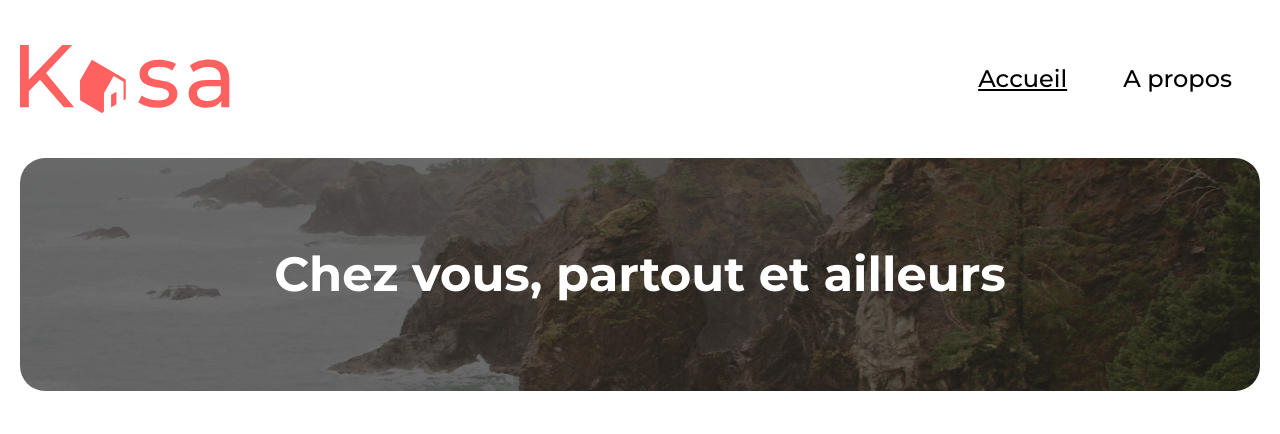
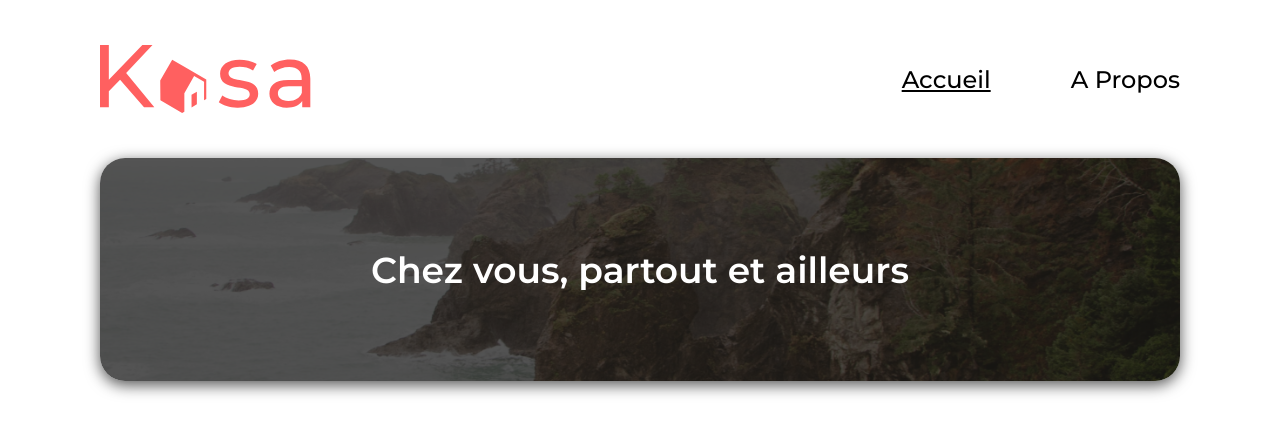
Before and after one commit to BreakFork/Kasa, a React (Create React App) app: page / in a window 1280 px wide. Shown: the top 434 px of the page. Built offline with nearby package versions, Linux system fonts and the light colour scheme.

Commit message:
CSS Home page et Composant Header

```diff
--- a/public/index.html
+++ b/public/index.html
@@ -15,6 +15,6 @@
   </head>
   <body>
     <noscript>You need to enable JavaScript to run this app.</noscript>
-    <div id="root" class="main-wrapper"></div>
+    <div id="root" class="root-container"></div>
   </body>
 </html>
--- a/src/App.js
+++ b/src/App.js
@@ -1,13 +1,11 @@
 import React from 'react';
 import Router from './components/Router';
-// import Banner from './Banner';
-// import Navbar from './Navbar';
 
 function App() {
   return (
-    <div>
+    <>
       <Router />
-    </div>
+    </>
     );
 };
 
--- a/src/components/banner/Banner.jsx
+++ b/src/components/banner/Banner.jsx
@@ -5,9 +5,9 @@ const Banner = ({imageSrc, title}) => {
     return (
         <div className="banner">
             <img className="banner__img" src={imageSrc} alt="" />
-            <h1 className="banner__title">
+            <div className="banner__title">
                 {title}
-            </h1>
+            </div>
         </div>
     );
 };
--- a/src/components/banner/banner.scss
+++ b/src/components/banner/banner.scss
@@ -1,35 +1,79 @@
-@import "../../styles/main.scss";
-// $ft-size-6: 48px;
+@use "../../styles/main.scss";
+
+// $responsive-height: 223px;
+// $banner-img-height: $responsive-height;
+
 .banner {
     position: relative;
     display: flex;
     align-items: center;
-    justify-content: center;
-    height: 233px;
-    width: 100%;
-    max-width: 1240px;
-    margin: 45px 0 0 0;
-    // margin: 45px 100px 50px 100px;
+    // justify-content: center;
+    // height: 233px;
+    // width: 100%;
+    // max-width: 1240px;
+    // margin: 45px 0 0 0;
     color: white;
-    // border-radius:  25px;
+
+    @include main.breakpoint-mobile-m {
+        // align-content: flex-start;
+        height: map-get(main.$responsive-height, sm);
+        // background-color: red;
+    }
+
+    @include main.breakpoint-mobile-l {
+        font-size: map-get(main.$font-sizes, size-2);
+        // align-items: center;
+        // background-color: orange;
+    }
+
+    @include main.breakpoint-desktop {
+        height: map-get(main.$responsive-height, lg);
+        font-size: map-get(main.$font-sizes, size-6);
+        width: 100%;
+        max-width: 1240px;
+        justify-content: center;
+        // background-color: purple;
+    }
 
     .banner__img {
         position: absolute;
         top: 0;
         left: 0;
-        width: 100%;
-        height: 233px;
         border-radius: 25px;
-        object-fit: cover;
-        filter: brightness(42%);
+        filter: brightness(33%);
         z-index: -1;
+
+        @include main.breakpoint-mobile-m {
+            height: map-get(main.$responsive-height, sm);
+            border-radius: 10px;
+        }
+        @include main.breakpoint-desktop {
+            height: map-get(main.$responsive-height, lg);
+            border-radius: 25px;
+            box-shadow: 0px 4px 15px #F6F6F6;
+        }
     }
 
     .banner__title {
         position: absolute;
-        font-size: $ft-size-6;
-        text-align: center;
+        font-weight: 600;
         z-index: 1;
+
+        @include main.breakpoint-mobile-m {
+            font-size: map-get(main.$font-sizes, size-4);
+            max-width: 225px;
+            margin-left: 20px;
+        }
+
+        @include main.breakpoint-mobile-l {
+            font-size: map-get(main.$font-sizes, size-4);
+            max-width: 230px;
+        }
+
+        @include main.breakpoint-desktop {
+            max-width: 100%;
+            margin: auto;
+            font-size: map-get(main.$font-sizes, size-5);
+        }
     }
-
 }
--- a/src/components/header/Header.jsx
+++ b/src/components/header/Header.jsx
@@ -4,10 +4,10 @@ import './header.scss';
 
 const Header = () => {
     return (
-        <header>
+        <header className = "header">
+            <img className="header__logo" src={logo} alt="Logo du site Kasa" />
             <nav className="navbar">
-                <img className="navbar__logo" src={logo} alt="Logo du site Kasa" />
-                <div className="navbar__links">
+                {/* <div className="navbar__links"> */}
                     <NavLink
                         to="/"
                         className="navbar__link"
@@ -20,7 +20,7 @@ const Header = () => {
                     >
                         A propos
                     </NavLink>
-                </div>
+                {/* </div> */}
             </nav>
         </header>
     );
--- a/src/components/header/header.scss
+++ b/src/components/header/header.scss
@@ -1,42 +1,68 @@
 @use "../../styles/main.scss";
 
 .header {
+    min-width: 100%;
+    max-width: 1240px;
+    margin-bottom: 27px;
+    display: flex;
+    justify-content: space-between;
 
-    max-width: 1240px;
-    height: 68px;
+    @include main.breakpoint-desktop {
+            height: 68px;
+            margin-bottom: 45px;
+        }
 
-    // display: flex;
-    // justify-content: space-between;
-    // background-color: red;
+    .header__logo {
+        max-width: 145px;
+        height: 47px;
 
-
+        @include main.breakpoint-desktop {
+            max-width: 211px;
+            height: 68px;
+        }
+    }
 }
 
 .navbar  {
-    // @include main.main-font;
+    width: 100%;
+    max-width: 1240px;
     font-weight: 500;
     display: flex;
     align-items: center;
-    justify-content: space-between;
-    width: 1240px;
+    place-content: flex-end;
 
-    .navbar__logo {
-        max-width: 210px;
-    }
+    .navbar__link  {
+        color: black;
+        cursor: pointer;
+        text-decoration: none;
 
-    .navbar__links {
-        display: flex;
-        justify-content: space-between;
-
-        .navbar__link  {
-            @include main.font-lg-screen;
-
-            color: black;
-            padding: 0 28px;
-
-            &.active {
+        &.active {
                 text-decoration: underline;
             }
+
+        @include main.breakpoint-mobile-m {
+            font-size: map-get(main.$font-sizes, size-1);
+            text-transform: uppercase;
+
+            &.navbar__link:first-child {
+                    margin-right: 25px;
+                }
+            }
+        @include main.breakpoint-mobile-l {
+            font-size: map-get(main.$font-sizes, size-2);
+
+            &.navbar__link:first-child {
+                    margin-right: 30px;
+                }
+        }
+        @include main.breakpoint-desktop {
+            font-size: map-get(main.$font-sizes, size-4);
+            text-transform: lowercase;
+            text-transform: capitalize;
+
+            &.navbar__link:first-child {
+                    margin-right: 80px;
+                }
         }
     }
 }
--- a/src/styles/main.scss
+++ b/src/styles/main.scss
@@ -1,25 +1,58 @@
 @import url("https://fonts.googleapis.com/css2?family=Montserrat:ital,wght@0,100..900;1,100..900&display=swap");
 
 // VARIABLES ///////////////
+
+/* IMG HEIGHT BANNER */
+$responsive-height: (
+    sm: 111px,
+    lg: 223px
+);
 
 /* COLORS */
 $brand-crl: #FF6060;
 
 /* FONT SIZES */
-$ft-size-1: 12px;
-$ft-size-2: 14px;
-$ft-size-3: 18px;
-$ft-size-4: 24px;
-$ft-size-5: 36px;
-$ft-size-6: 48px;
-$ft-size-7: 288px;
 
-// MIXINS ///////////////////
+$font-sizes: (
+    size-1: 12px,
+    size-2: 14px,
+    size-3: 18px,
+    size-4: 24px,
+    size-5: 36px,
+    size-6: 48px,
+    size-7: 288px
+);
 
-/* FONT NAVBAR AND FOOTER - LARGE SCREENS*/
+$breakpoints: (
+    mobile-m: 375px,
+    mobile-l: 425px,
+    desktop: 768px
+);
+
+// MIXINS ///////////////////////////////////////////////////////////
+
+/* FONT NAVBAR AND FOOTER - LARGE SCREENS */
 @mixin font-lg-screen {
-    font-size: 24px;
+    font-size: map-get($font-sizes, size-4);
     text-decoration: none;
+}
+
+@mixin breakpoint-mobile-m {
+    @media screen and (min-width: map-get($breakpoints, mobile-m)) {
+        @content;
+    }
+}
+
+@mixin breakpoint-mobile-l {
+    @media screen and (min-width: map-get($breakpoints, mobile-l)) {
+        @content;
+    }
+}
+
+@mixin breakpoint-desktop {
+    @media screen and (min-width: map-get($breakpoints, desktop)) {
+        @content;
+    }
 }
 
 // RESET ////////////////////
@@ -28,22 +61,46 @@ $ft-size-7: 288px;
     padding: 0;
     box-sizing: border-box;
 }
+
+img {
+    width: 100%;
+    height: auto;
+    object-fit: cover;
+}
 /////////////////////////////
 
 body {
-    // width: 100%;
-    // max-width: 1440px;
+    width: 100%;
     font-family: "Montserrat", sans-serif;
     display: flex;
     flex-direction: column;
     align-items: center;
-    justify-content: center;
-    background-color: transparent;
+    // background-color: yellow;
+}
 
-    .main-wrapper {
+.root-container {
+    @include breakpoint-mobile-m {
+        width: 100%;
+        max-width: 335px;
+        padding: 20px 0px 0 0px;
+        // background-color: grey;
+    }
+    @include breakpoint-mobile-l {
+        width: 100%;
+        max-width: 425px;
+        padding: 20px 25px 0 25px;
+        // background-color: tomato;
+    }
+    @include breakpoint-desktop {
+        width: 100%;
         max-width: 1440px;
         height: 100%;
-        padding: 45px 0 0 0;
+        display: flex;
+        flex-direction: column;
+        padding: 45px 100px 0 100px;
+        min-height: 100dvh;
         // background-color: grey;
+        // border-left: 1px solid black;
+        // border-right: 1px solid black;
     }
 }
```
Also changed, not shown: public/manifest.json.
